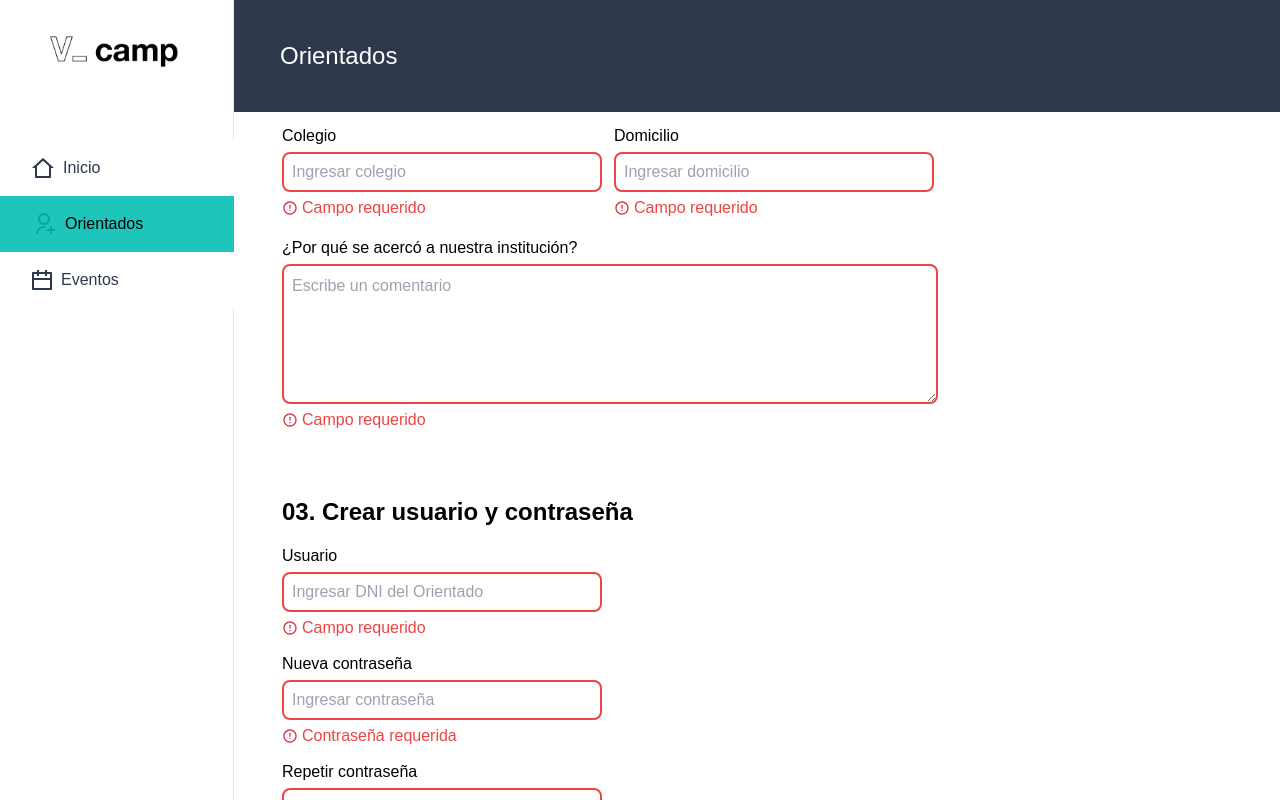
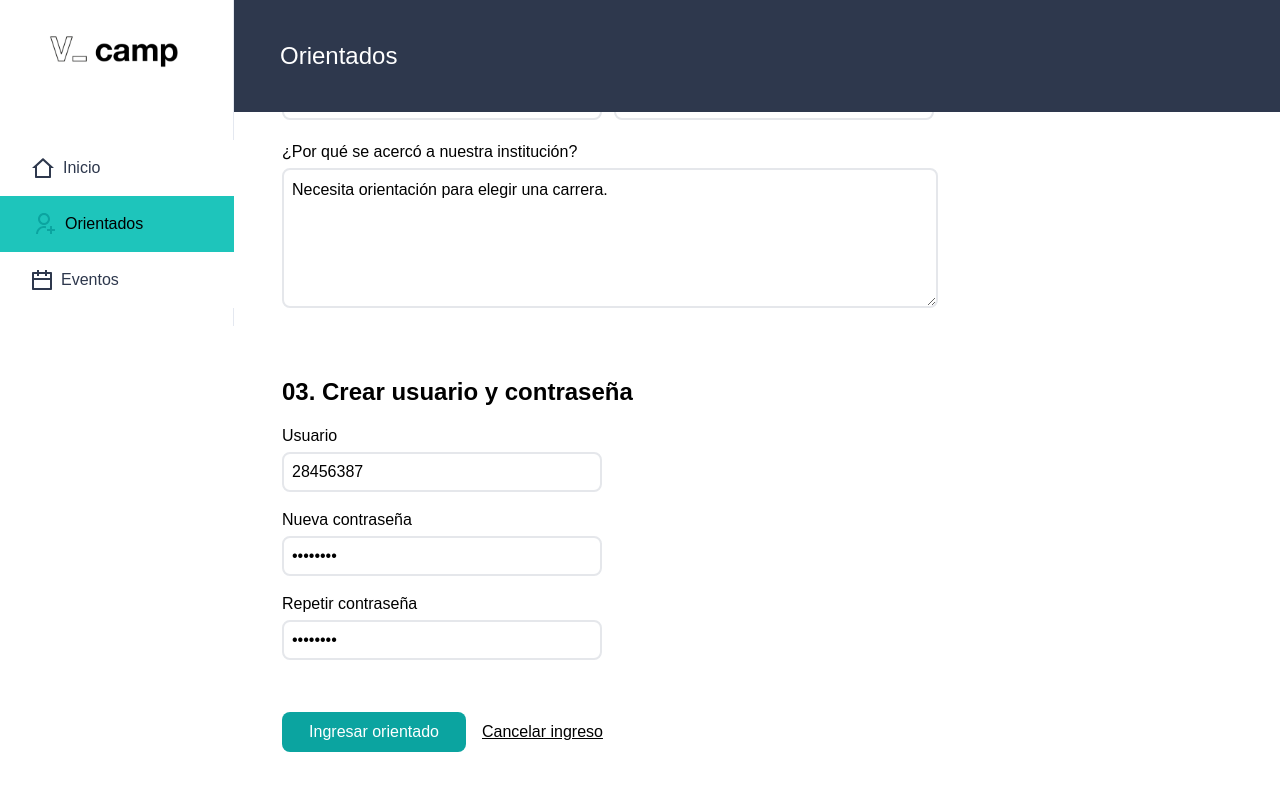
Before and after one commit to kevin-Bejarano-Aviles/api-proyecto-valtech, a React (Create React App) app in the folder front/: page /orientados/alta-orientado in a window 1280 px wide. Both pictures are taken after a click on the button "Ingresar orientado". Shown: the part 474-1274 px from the top of the page. Built offline with nearby package versions, Linux system fonts and the light colour scheme.

Commit message:
Se agregaron las validaciones backend a todos los campos del formulario

```diff
--- a/front/src/pages/OrientedSignUpPage.jsx
+++ b/front/src/pages/OrientedSignUpPage.jsx
@@ -16,26 +16,27 @@ function OrientedSignUpPage() {
   const [formError, setFormError] = useState({});
 
   useEffect(() => {
+    console.log(formError);
     if (formError.message) getAllStudents();
   },[formError]);
 
   const { register, handleSubmit, watch, formState: { errors } } = useForm(
-    // {
-    //   defaultValues: {
-    //     fullName: 'Julian Martinez',
-    //     email: 'julian.martinez@gmail.com',
-    //     phoneNumber: '01162386020',
-    //     program: 'Orientacion vocacional',
-    //     dni: '28456387',
-    //     age: '17',
-    //     school: 'Nuestra señora del valle',
-    //     address: 'Av. Córdoba 2445 piso 6 dpto C, CABA',
-    //     motive: 'Necesita orientación para elegir una carrera.',
-    //     user: '28456387',
-    //     pass: '12345678',
-    //     confirmPass: '12345678'
-    //   }
-    // }
+    {
+      defaultValues: {
+        fullName: 'Julian Martinez',
+        email: 'julian.martinez@gmail.com',
+        phoneNumber: '01162386020',
+        program: 'Orientacion vocacional',
+        dni: '28456387',
+        age: '17',
+        school: 'Nuestra señora del valle',
+        address: 'Av. Córdoba 2445 piso 6 dpto C, CABA',
+        motive: 'Necesita orientación para elegir una carrera.',
+        user: '28456387',
+        pass: '12345678',
+        confirmPass: '12345678'
+      }
+    }
   );
 
   // Function to 'Ingresar orietado' button.
@@ -94,18 +95,23 @@ function OrientedSignUpPage() {
     }
   };
 
+  // Sacar las clases mobile y laptop y los div de más
   return (
-    <div className='grid grid-cols-[234px_1fr] gap-0'>
+    <div className='laptop:grid laptop:grid-cols-[234px_1fr] laptop:gap-0'>
+      <div className='mobile:hidden laptop:block'>
         <Menu />
+      </div>
       <div>
+        <div className='mobile:hidden laptop:block'>
           <HeaderAdmin Titulo='Orientados' />
+        </div>
         <main className='pb-12 mx-12 mt-[150px]'>
           <form onSubmit={handleSubmit(onSubmit)} id='form'>
             <section className='mt-12'> {/* Basic information */}
               <h2 className='my-4 text-2xl font-bold'>01. Información básica</h2>
-              <div className='flex gap-4 mobile:flex-col tablet:flex-row'>
-                <div className='mobile:w-[96px]'>
-                  <label htmlFor='inputFile' className='relative'>
+              <div className={`flex gap-4 mobile:flex-col ${(!formError.avatar) ? 'tablet:flex-row': ''}`}>
+                <div className={`${(errors.avatar || formError.avatar) ? 'mobile:' : ''}`}>
+                  <label htmlFor='inputFile'>
                     <input
                       {...register('avatar', {required: 'Requerido'})}
                       type='file'
@@ -114,6 +120,7 @@ function OrientedSignUpPage() {
                       hidden={true}
                       onChange={() => showSelectedImage()}
                     />
+                    <div className='relative mobile:w-[96px]'>
                       <img
                         src={addAvatar}
                         alt='avatar'
@@ -121,9 +128,11 @@ function OrientedSignUpPage() {
                         id='selectedImage'
                       />
                       <img src={iconPlus} alt='Agregar imagen' className='absolute bottom-0 right-0' />
+                    </div>
                   </label>
                   <span className='flex gap-1 text-red-500'>
-                      {errors.avatar ? (<img src={iconError} alt='' />) : ''}
+                      {(errors.avatar || formError.avatar) ? (<img src={iconError} className='self-start relative top-1' />) : ''}
+                      {formError.avatar ? formError.avatar.msg : ''}
                       {errors.avatar?.message}
                   </span>
                 </div>
@@ -139,14 +148,15 @@ function OrientedSignUpPage() {
                             message: 'Campo inválido'
                           }
                         })}
-                        className={`mobile:w-full tablet:max-w-[320px] p-2 h-10 rounded-lg border-2 ${errors.fullName ? 'border-red-500' : ''}`}
+                        className={`mobile:w-full tablet:max-w-[320px] p-2 h-10 rounded-lg border-2 ${(errors.fullName || formError.fullName) ? 'border-red-500' : ''}`}
                         type='text'
                         id='full-name'
                         placeholder='Ingresar nombre completo'
                         onBlur={e => changeBackgroundColor(e)}
                       />
                       <span className='flex gap-1 text-red-500'>
-                        {errors.fullName ? (<img src={iconError} alt='' />) : ''}
+                        {(errors.fullName || formError.fullName) ? (<img src={iconError} className='self-start relative top-1' />) : ''}
+                        {formError.fullName ? formError.fullName.msg : ''}
                         {errors.fullName?.message}
                       </span>
                     </div>
@@ -167,7 +177,7 @@ function OrientedSignUpPage() {
                         onBlur={e => changeBackgroundColor(e)}
                       />
                       <span className='flex gap-1 text-red-500'>
-                        {(errors.email || formError.email) ? (<img src={iconError} alt='' />) : ''}
+                        {(errors.email || formError.email) ? (<img src={iconError} className='self-start relative top-1' />) : ''}
                         {formError.email ? formError.email.msg : ''}
                         {errors.email?.message}
                       </span>
@@ -184,14 +194,15 @@ function OrientedSignUpPage() {
                             message: 'Entre 10 y 50 dígitos'
                           }
                         })}
-                        className={`mobile:w-full tablet:max-w-[320px] p-2 h-10 rounded-lg border-2 ${errors.phoneNumber ? 'border-red-500' : ''}`}
+                        className={`mobile:w-full tablet:max-w-[320px] p-2 h-10 rounded-lg border-2 ${(errors.phoneNumber || formError.phoneNumber) ? 'border-red-500' : ''}`}
                         type='tel'
                         id='phone'
                         placeholder='Teléfono'
                         onBlur={e => changeBackgroundColor(e)}
                       />
                       <span className='flex gap-1 text-red-500'>
-                        {errors.phoneNumber ? (<img src={iconError} alt='' />) : ''}
+                        {(errors.phoneNumber || formError.phoneNumber) ? (<img src={iconError} className='self-start relative top-1' />) : ''}
+                        {formError.phoneNumber ? formError.phoneNumber.msg : ''}
                         {errors.phoneNumber?.message}
                       </span>
                     </div>
@@ -199,9 +210,9 @@ function OrientedSignUpPage() {
                       <label htmlFor='program'>Programa</label>
                       <select
                         {...register('program', {
-                          required: 'Seleccina una opción',
+                          required: 'Selecciona una opción',
                         })}
-                        className={`mobile:w-full tablet:max-w-[320px] pl-1 pr-2 h-10 rounded-lg text-gray-400 appearance-none bg-no-repeat bg-[right_10px_center] border-2`}
+                        className={`mobile:w-full tablet:max-w-[320px] pl-1 pr-2 h-10 rounded-lg text-gray-400 appearance-none bg-no-repeat bg-[right_10px_center] border-2 ${(errors.program || formError.program) ? 'border-red-500' : ''}`}
                         style={{backgroundImage: `url(${iconArrow})`}}
                         id='program'
                         onBlur={e => changeBackgroundColor(e)}
@@ -214,7 +225,8 @@ function OrientedSignUpPage() {
                         <option value='Metodos de estudio'>Métodos de estudio</option>
                       </select>
                       <span className='flex gap-1 text-red-500'>
-                        {errors.program ? (<img src={iconError} alt='Error' />) : ''}
+                        {(errors.program || formError.program) ? (<img src={iconError} className='self-start relative top-1' />) : ''}
+                        {formError.program ? formError.program.msg : ''}
                         {errors.program?.message}
                       </span>
                     </div>
@@ -243,7 +255,7 @@ function OrientedSignUpPage() {
                       onBlur={e => changeBackgroundColor(e)}
                     />
                     <span className='flex gap-1 text-red-500'>
-                      {(errors.dni ||formError.dni) ? (<img src={iconError} alt='' />) : ''}
+                      {(errors.dni ||formError.dni) ? (<img src={iconError} className='self-start relative top-1' />) : ''}
                       {formError.dni ? formError.dni.msg : ''}
                       {errors.dni?.message}
                     </span>
@@ -266,14 +278,15 @@ function OrientedSignUpPage() {
                           message: 'Máximo valor: 99'
                         }
                       })}
-                      className={`border-2 p-2 mobile:w-full w-80 h-10 rounded-lg ${errors.age ? 'border-red-500' : ''}`}
+                      className={`border-2 p-2 mobile:w-full w-80 h-10 rounded-lg ${(errors.age || formError.age) ? 'border-red-500' : ''}`}
                       type='tel'
                       id='age'
                       placeholder='Ingresar edad'
                       onBlur={e => changeBackgroundColor(e)}
                     />
                     <span className='flex gap-1 text-red-500'>
-                      {errors.age ? (<img src={iconError} alt='' />) : ''}
+                      {(errors.age || formError.age) ? (<img src={iconError} className='self-start relative top-1' />) : ''}
+                      {formError.age ? formError.age.msg : ''}
                       {errors.age?.message}
                     </span>
                   </div>
@@ -289,14 +302,15 @@ function OrientedSignUpPage() {
                           message: 'Campo inválido'
                         }
                       })}
-                      className={`border-2 p-2 mobile:w-full w-80 h-10 rounded-lg ${errors.school ? 'border-red-500' : ''}`}
+                      className={`border-2 p-2 mobile:w-full w-80 h-10 rounded-lg ${(errors.school || formError.school) ? 'border-red-500' : ''}`}
                       type='text'
                       id='school'
                       placeholder='Ingresar colegio'
                       onBlur={e => changeBackgroundColor(e)}
                     />
                     <span className='flex gap-1 text-red-500'>
-                      {errors.school ? (<img src={iconError} alt='' />) : ''}
+                      {(errors.school || formError.school) ? (<img src={iconError} className='self-start relative top-1' />) : ''}
+                      {formError.school ? formError.school.msg : ''}
                       {errors.school?.message}
                     </span>
                   </div>
@@ -310,14 +324,15 @@ function OrientedSignUpPage() {
                           message: 'Campo inválido'
                         }
                       })}
-                      className={`border-2 p-2 mobile:w-full w-80 h-10 rounded-lg ${errors.address ? 'border-red-500' : ''}`}
+                      className={`border-2 p-2 mobile:w-full w-80 h-10 rounded-lg ${(errors.address || formError.address) ? 'border-red-500' : ''}`}
                       type='text'
                       id='address'
                       placeholder='Ingresar domicilio'
                       onBlur={e => changeBackgroundColor(e)}
                     />
                     <span className='flex gap-1 text-red-500'>
-                      {errors.address ? (<img src={iconError} alt='' />) : ''}
+                      {(errors.address || formError.address) ? (<img src={iconError} className='self-start relative top-1' />) : ''}
+                      {formError.address ? formError.address.msg : ''}
                       {errors.address?.message}
                     </span>
                   </div>
@@ -332,7 +347,7 @@ function OrientedSignUpPage() {
                         message: 'Campo inválido'
                       }
                     })}
-                    className={`border-2 mobile:w-full max-w-[656px] p-2 rounded-lg ${errors.motive ? 'border-red-500' : ''}`}
+                    className={`border-2 mobile:w-full max-w-[656px] p-2 rounded-lg ${(errors.motive || formError.motive) ? 'border-red-500' : ''}`}
                     id='reason'
                     cols='60'
                     rows='5'
@@ -340,7 +355,8 @@ function OrientedSignUpPage() {
                     onBlur={e => changeBackgroundColor(e)}
                   ></textarea>
                   <span className='flex gap-1 text-red-500'>
-                    {errors.motive ? (<img src={iconError} alt='' />) : ''}
+                    {(errors.motive || formError.motive) ? (<img src={iconError} className='self-start relative top-1' />) : ''}
+                    {formError.motive ? formError.motive.msg : ''}
                     {errors.motive?.message}
                   </span>
                 </div>
@@ -361,14 +377,15 @@ function OrientedSignUpPage() {
                       validate: value =>
                         value === watch('dni') || 'DNI no coincide'
                     })}
-                    className={`mobile:w-full tablet:max-w-[320px] p-2 h-10 rounded-lg border-2 ${errors.user ? 'border-red-500' : ''}`}
+                    className={`mobile:w-full tablet:max-w-[320px] p-2 h-10 rounded-lg border-2 ${(errors.user || formError.user) ? 'border-red-500' : ''}`}
                     type='tel'
                     id='username'
                     placeholder='Ingresar DNI del Orientado'
                     onBlur={e => changeBackgroundColor(e)}
                   />
                   <span className='flex gap-1 text-red-500'>
-                    {errors.user ? (<img src={iconError} alt='' />) : ''}
+                    {(errors.user || formError.user) ? (<img src={iconError} className='self-start relative top-1' />) : ''}
+                    {formError.user ? formError.user.msg : ''}
                     {errors.user?.message}
                   </span>
                 </div>
@@ -382,14 +399,15 @@ function OrientedSignUpPage() {
                         message: 'Mínimo 8 caracteres'
                       }
                     })}
-                    className={`mobile:w-full tablet:max-w-[320px] p-2 h-10 rounded-lg border-2 ${errors.pass ? 'border-red-500' : ''}`}
+                    className={`mobile:w-full tablet:max-w-[320px] p-2 h-10 rounded-lg border-2 ${(errors.pass || formError.pass) ? 'border-red-500' : ''}`}
                     type='password'
                     id='new-password'
                     placeholder='Ingresar contraseña'
                     onBlur={e => changeBackgroundColor(e)}
                   />
                   <span className='flex gap-1 text-red-500'>
-                    {errors.pass ? (<img src={iconError} alt='' />) : ''}
+                    {(errors.pass || formError.pass) ? (<img src={iconError} className='self-start relative top-1' />) : ''}
+                    {formError.pass ? formError.pass.msg : ''}
                     {errors.pass?.message}
                   </span>
                 </div>
@@ -401,14 +419,15 @@ function OrientedSignUpPage() {
                       validate: value =>
                         value === watch('pass') || 'Las contraseñas no coinciden'
                     })}
-                    className={`mobile:w-full tablet:max-w-[320px] p-2 h-10 rounded-lg border-2 ${errors.confirmPass ? 'border-red-500' : ''}`}
+                    className={`mobile:w-full tablet:max-w-[320px] p-2 h-10 rounded-lg border-2 ${(errors.confirmPass || formError.confirmPass) ? 'border-red-500' : ''}`}
                     type='password'
                     id='repeat-password'
                     placeholder='Repetir contraseña'
                     onBlur={e => changeBackgroundColor(e)}
                   />
                   <span className='flex gap-1 text-red-500'>
-                    {errors.confirmPass ? (<img src={iconError} alt='' />) : ''}
+                    {(errors.confirmPass || formError.confirmPass) ? (<img src={iconError} className='self-start relative top-1' />) : ''}
+                    {formError.confirmPass ? formError.confirmPass.msg : ''}
                     {errors.confirmPass?.message}
                   </span>
                 </div>
```
Lines whose indentation alone changed are shown as unchanged.
